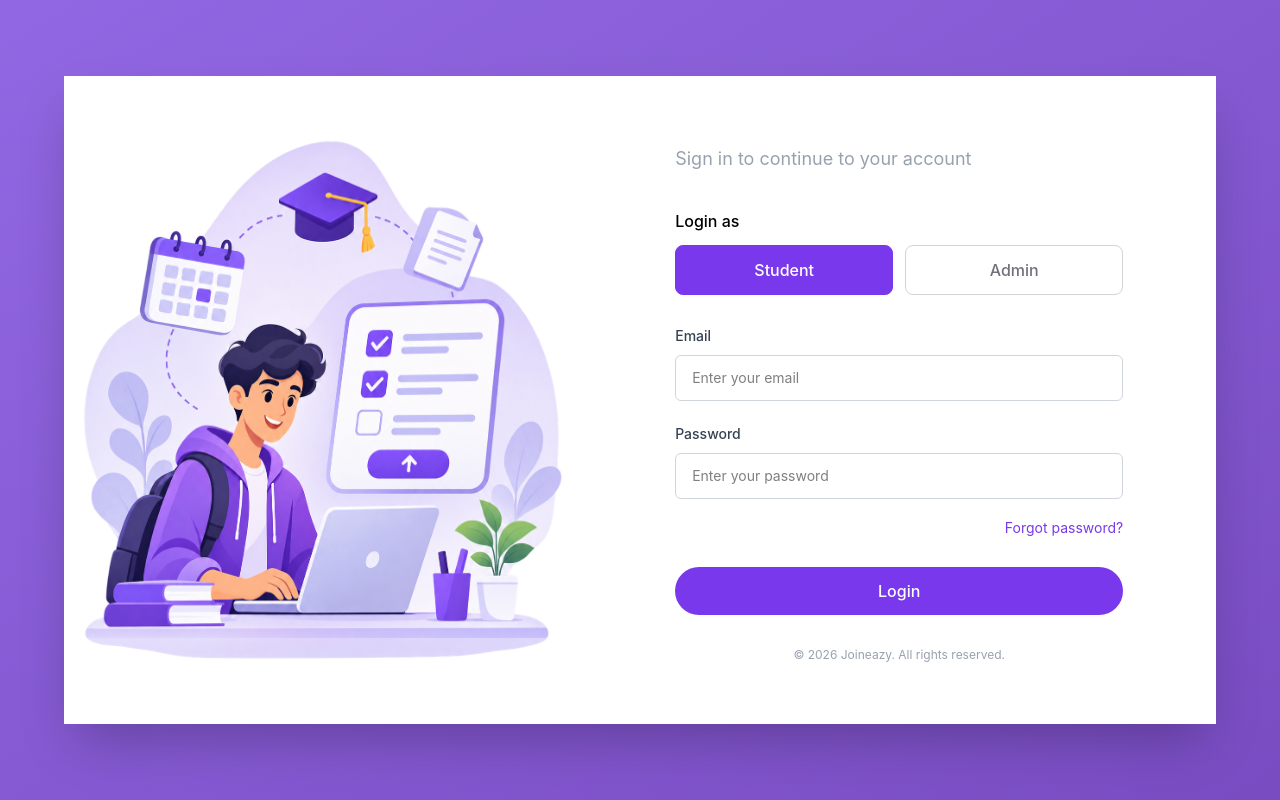
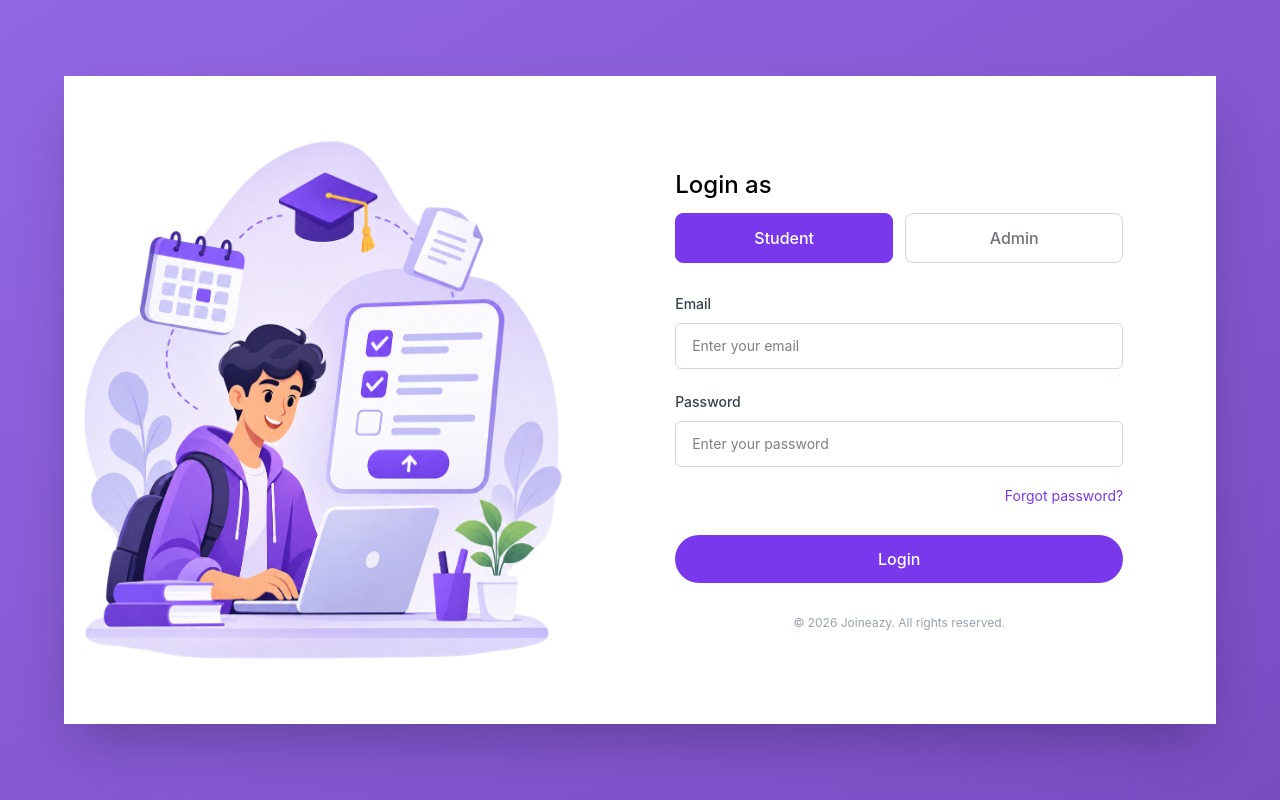
Before and after one commit to rishi284/Assignment-Dashboard, a React (Vite) app: page /login in a window 1280 px wide. Built offline with nearby package versions, Linux system fonts and the light colour scheme.

Commit message:
style: enhance button cursor style and update label font size for better accessibility

```diff
--- a/src/Components/AdminPortal.jsx
+++ b/src/Components/AdminPortal.jsx
@@ -324,9 +324,9 @@ function AdminDashboard() {
 
                     <button
                         onClick={handleLogout}
-                        className="w-full text-left text-red-500 hover:bg-red-50 px-4 py-3 rounded-xl transition"
+                        className="w-full text-center text-white bg-rose-500  py-3 rounded-xl  cursor-pointer"
                     >
-                        ↪ Logout
+                         Logout
                     </button>
 
                 </div>
@@ -342,7 +342,7 @@ function AdminDashboard() {
 
                     <button
                         onClick={handleLogout}
-                        className="text-sm text-white bg-rose-500 p-2 rounded-lg font-medium"
+                        className="text-sm text-white bg-rose-500 p-2 rounded-lg font-medium cursor-pointer"
                     >
                         Logout
                     </button>
@@ -457,7 +457,7 @@ function AdminDashboard() {
 
                         <button
                             onClick={() => setShowCreateModal(true)}
-                            className="bg-[#7938EB] hover:bg-[#652BD0] text-white px-5 py-3 rounded-xl font-medium transition-all"
+                            className="bg-[#7938EB] hover:bg-[#652BD0] text-white px-5 py-3 rounded-xl font-medium transition-all cursor-pointer"
                         >
                             + Create Assignment
                         </button>
--- a/src/Components/Login.jsx
+++ b/src/Components/Login.jsx
@@ -179,13 +179,9 @@ function Login() {
 
 
 
-                        <p className="text-lg text-gray-400 mt-2 mb-9">
-                            Sign in to continue to your account
-                        </p>
-
                         {/* Role selection */}
                         <div className="mb-7">
-                            <label className="text-md font-medium">
+                            <label className="text-2xl font-medium">
                                 Login as
                             </label>
 
--- a/src/Components/StudentPortal.jsx
+++ b/src/Components/StudentPortal.jsx
@@ -255,7 +255,7 @@ function StudentDashboard() {
 
                     <button
                         onClick={handleLogout}
-                        className="w-full text-white text-center bg-rose-500 py-3 rounded-xl transition"
+                        className="w-full text-white text-center bg-rose-500 py-3 rounded-xl cursor-pointer"
                     >
                          Logout
                     </button>
@@ -274,7 +274,7 @@ function StudentDashboard() {
 
                     <button
                         onClick={handleLogout}
-                        className="text-sm text-white font-medium rounded-lg p-2 bg-rose-500"
+                        className="text-sm text-white font-medium rounded-lg p-2 bg-rose-500 cursor-pointer"
                     >
                         Logout
                     </button>
```
